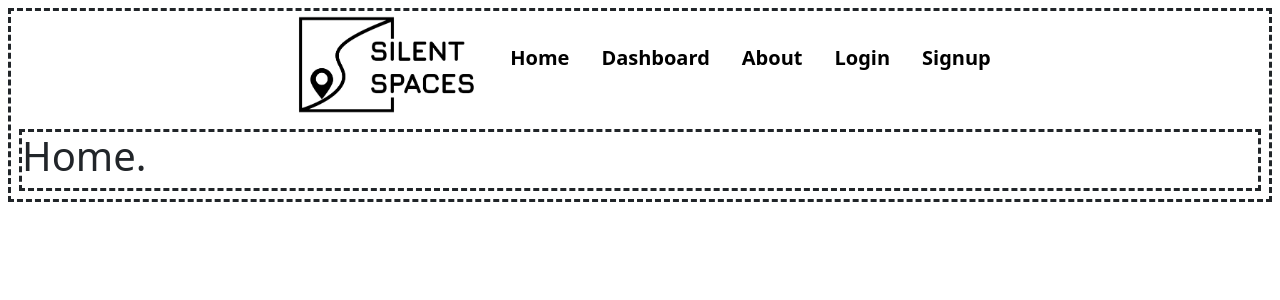
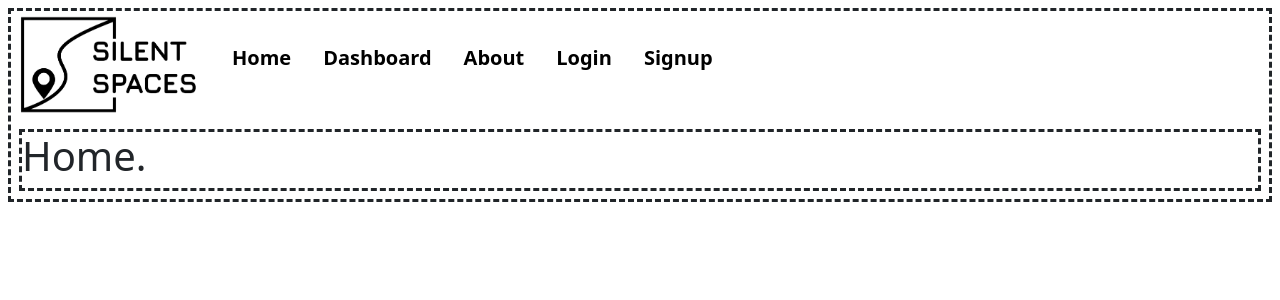
Before and after one commit to Esatduman/Silent-Spaces, a React (Vite) app in the folder Coding Project/silent-spaces/: page / in a window 1280 px wide. Shown: the top 300 px of the page. Built offline with nearby package versions, Linux system fonts and the light colour scheme; no server answers.

Commit message:
Bug is fixed in the Header CSS

```diff
--- a/Coding Project/silent-spaces/src/App.css
+++ b/Coding Project/silent-spaces/src/App.css
@@ -5,7 +5,7 @@
 .header {
     display: flex;
     flex-wrap: wrap;
-    justify-content: center;
+
     align-items: center;
 }
 
--- a/Coding Project/silent-spaces/src/components/SpaceList.jsx
+++ b/Coding Project/silent-spaces/src/components/SpaceList.jsx
@@ -33,7 +33,7 @@ export function SpaceList({spaceViewData}) {
         </ul>
         </div>
         <div className="space-list-right">
-        Image
+        Google Maps Api
         </div>
     </div>
     </>);
```
